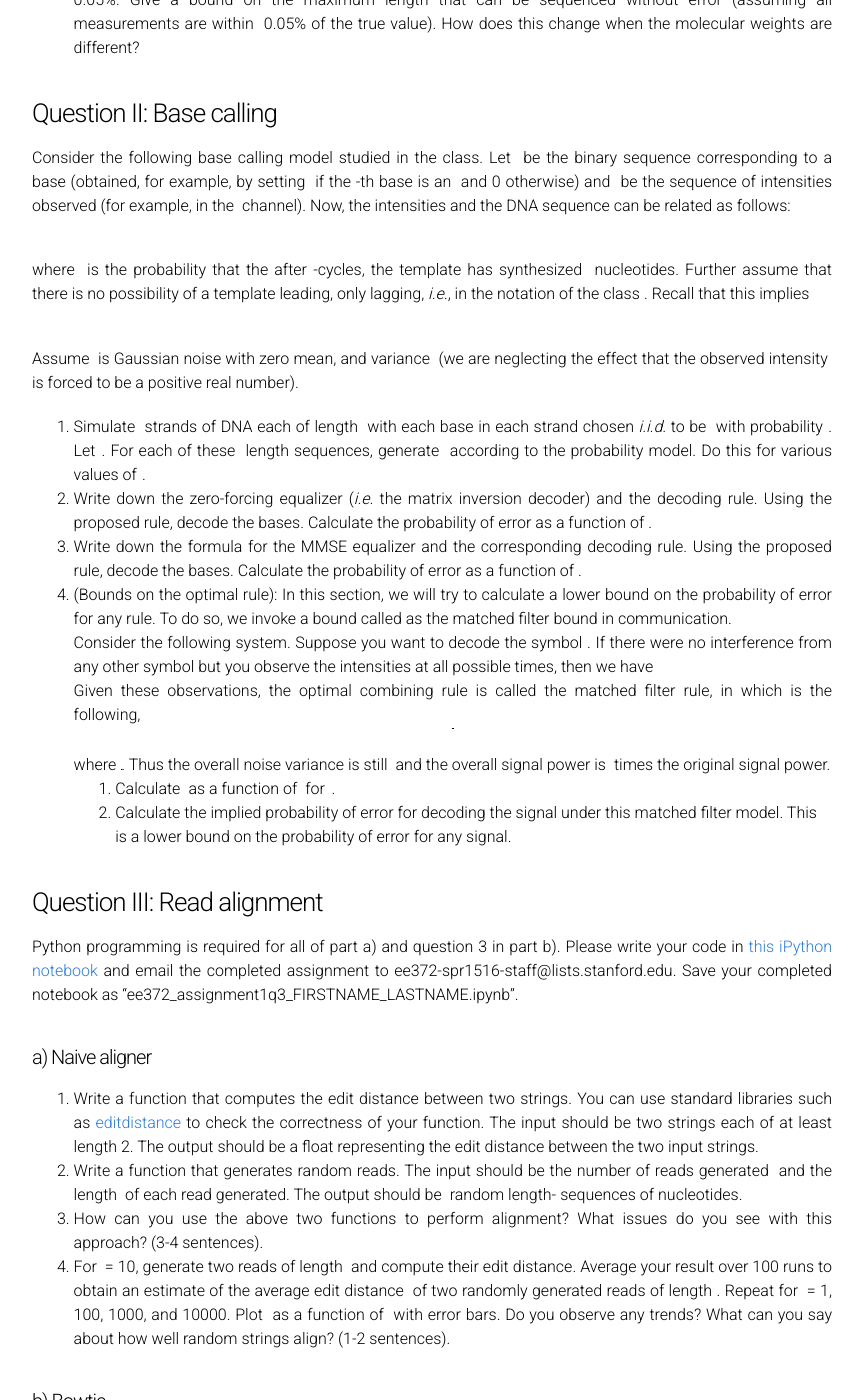
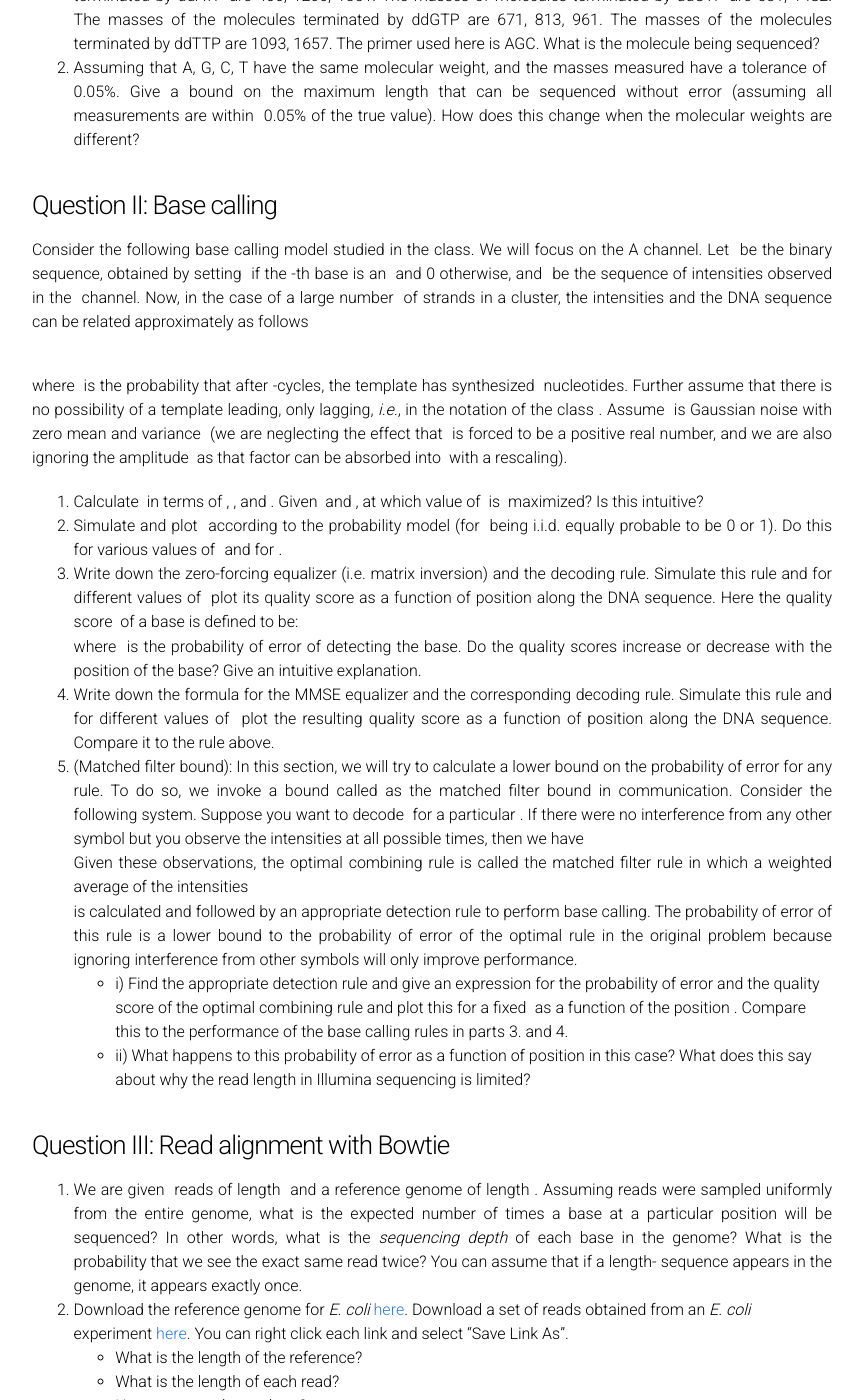
Before and after one commit to laurashen/data-science-sequencing.github.io, a Jekyll site: the page built from assignments/assignment1.md, in a window 1280 px wide and 1400 px high, scrolled down 445 px. Shown: the whole window, without its empty margins (208-1071 px from the left). Built offline with Jekyll 4.4.1, drawn with Linux system fonts in a browser that asks for light colours; formulas are drawn with MathJax 3; comment, search, counter and statistics services are not loaded; some of the changed text lies outside the part shown.

Commit message:
edits to assignment1

```diff
--- a/assignments/assignment1.md
+++ b/assignments/assignment1.md
@@ -7,6 +7,8 @@
 
 posted Friday 8 April 2016
 due Monday 18 April 2016 at midnight
+
+**Submission policy**: Report all plots (Question II parts 2, 3, 4, 5i and Question III part 3) and your code in [this iPython notebook](/assets/assignment1/ee372_assignment1q3.ipynb). Print your notebook as a PDF and attach it to the rest of your assignment. Turn in your assignment on the 2nd floor of Packard in the EE372 bin next to the kitchen area.
 
 ### Question I: Sanger sequencing
 
@@ -25,91 +27,51 @@
 
 ### Question II: Base calling
 
-Consider the following base calling model studied in the class. Let
-$$s_1,\cdots,s_L$$ be the binary sequence corresponding to a
-base (obtained, for example,
-by setting $$s_t=1$$ if the $$t$$-th base is an $$A$$ and 0 otherwise)
-and $$I_1,…,I_L$$
-be the sequence of intensities observed (for example, in the $$A$$ channel).
-Now, the intensities and the DNA sequence can be related as follows:
+Consider the following base calling model studied in the class. We will focus on the A channel. Let
+$$s(1),\dots,s(L)$$ be the binary sequence, obtained by setting $$s(t)=1$$ if the $$t$$-th base is an $$A$$ and 0 otherwise, and $$y(1),y(2),\dots,y(L)$$ be the sequence of intensities observed in the $$A$$ channel. Now, in the case of a large number $$N$$ of strands in a cluster, the intensities and the DNA sequence can be related approximately as follows
 
 $$
-I_t  = \sum_{j=1}^{L} Q_{jt} s_{j} + n_t, \ \ \ t=1,2,\cdots,L ,
+y(t)  = \sum_{j} Q_{jt} s(j) + n(t), \ \ \ t=1,2,\dots,L ,
 $$
 
-where $$Q_{jt}$$ is the probability that the after $$t$$-cycles,
+where $$Q_{jt}$$ is the probability that after $$t$$-cycles,
 the template has synthesized $$j$$ nucleotides. Further assume that
 there is no possibility of a template leading, only lagging, _i.e._,
-in the notation of the class $$q=0$$.
-Recall that this implies
+in the notation of the class $$q=0$$. Assume $$n(t)$$ is Gaussian noise with zero mean and variance $$\sigma^2$$ (we are neglecting the effect that $$y(t)$$ is forced to be a positive real number, and we are also ignoring the amplitude $$a$$ as that factor can be absorbed into $$\sigma^2$$ with a rescaling).
 
-$$
-Q_{jt} =  \binom{t}{j} (1-p)^j p^{t-j}.
-$$
+1. Calculate $$Q_{jt}$$ in terms of $$j$$, $$t$$, and $$p$$. Given $$t$$ and $$p$$, at which value of $$j$$ is $$Q_{jt}$$ maximized? Is this intuitive?
 
-Assume $$n_t$$ is Gaussian noise with zero mean, and
-variance $$\sigma^2$$ (we are neglecting the effect that the
-observed intensity $$I_t$$ is forced to be a positive real number).
+2. Simulate and plot $$y(1),\dots,y(L)$$ according to the probability model (for $$s(t)$$ being i.i.d. equally probable to be 0 or 1). Do this for various values of $$p=0,0.01,0.05,0.1,0.2 $$ and for $$\sigma^2 = 0.1$$.
 
-1. Simulate $$N$$ strands of DNA each of length $$L$$
-with each base in each strand chosen _i.i.d._
-to be $$\{0,1\}$$ with probability $$\{1/4, 3/4\}$$.
-Let $$N=100, L=100$$. For each of these $$L$$
-length sequences, generate $$I_1,…,I_L$$ according
-to the probability model. Do this for various values
-of $$p = 0, 0.01, 0.05, 0.1, 0.2$$.
+3. Write down the zero-forcing equalizer (i.e.
+matrix inversion)
+and the decoding rule. Simulate this rule and for different values of $$p$$ plot its quality score as a function of position along the DNA sequence. Here the quality score $$Q$$ of a base is defined to be:
+\\[
+Q = -10 \log_{10} p_e
+\\]
+where $$p_e$$ is the probability of error of detecting the base. Do the quality scores increase or decrease with the position of the base? Give an intuitive explanation.
 
-2. Write down the zero-forcing equalizer (_i.e._ the
-matrix inversion decoder)
-and the decoding rule. Using the proposed rule,
-decode the bases. Calculate the probability of
-error as a function of $$p$$.
+4. Write down the formula for the MMSE equalizer
+and the corresponding decoding rule. Simulate this rule and for different values of $$p$$ plot the resulting quality score as a function of position along the DNA sequence. Compare it to the rule above.
 
-3. Write down the formula for the MMSE equalizer
-and the corresponding decoding rule. Using the
-proposed rule, decode the bases. Calculate
-the probability of error as a function of $$p$$.
-
-4. (Bounds on the optimal rule): In this section,
+5. (Matched filter bound): In this section,
 we will try to calculate a lower bound on the probability of error
 for any rule. To do so, we invoke a bound called as the matched
-filter bound in communication.
-Consider the following system. Suppose you want to decode the symbol $$s_m$$.
+filter bound in communication. Consider the following system. Suppose you want to decode $$s(m)$$ for a particular $$m$$.
 If there were no interference from any other symbol but you observe
 the intensities at all possible times, then we have
 \\[
-I_t = Q_{mt} s_m + n_t.
+\tilde{y}(t) = Q_{mt} s(m) + n(t),  \ \ \ t=1,2,\dots,L.
 \\]
-Given these observations, the optimal combining rule is called the matched filter rule,
-in which is the following,
+Given these observations, the optimal combining rule is called the matched filter rule in which a weighted average of the intensities
 \\[
-y_m = \frac{1}{A_m} \sum_t Q_{mt}  I_t = \frac{1}{A_m} \sum_t \left( Q_{mt}^2 s_m +  Q_{mt} n_t\right),
+y_m = \sum_t Q_{mt}\tilde{y}(t)
 \\]
-where $$A_m = \sqrt{\left(\sum_t Q_{mt}^2\right)}$$. Thus the overall
-noise variance is still $$\sigma^2$$ and the overall signal power is $$A_m$$ times
-the original signal power.
-    1. Calculate $$A_m$$ as a function of $$m$$ for $$m=1,2,\cdots,L\$$  and plot this for
-    a fixed $$p=0.1$$.
-    2. Calculate the implied probability of error for decoding the signal under
-    this matched filter model. This is a lower bound on the probability of
-    error for any signal.
+is calculated and followed by an appropriate detection rule to perform base calling. The probability of error of this rule is a lower bound to the probability of error of the optimal rule in the original problem because ignoring interference from other symbols will only improve performance.
+    - i) Find the appropriate detection rule and give an expression for the probability of error and the quality score of the optimal combining rule and plot this for a fixed $$p=0.05$$ as a function of the position $$m$$. Compare this to the performance of the base calling rules in parts 3. and 4.
+    - ii) What happens to this probability of error as a function of position in this case? What does this say about why the read length in Illumina sequencing is limited?
 
-
-### Question III: Read alignment
-
-Python programming is required for all of part a) and question 3 in part b). Please write your code in [this iPython notebook](/assets/assignment1/ee372_assignment1q3.ipynb) and email the completed assignment to ee372-spr1516-staff@lists.stanford.edu. Save your completed notebook as "ee372_assignment1q3_FIRSTNAME_LASTNAME.ipynb".
-
-#### a) Naive aligner
-
-1. Write a function that computes the edit distance between two strings. You can use standard libraries such as [editdistance](https://pypi.python.org/pypi/editdistance) to check the correctness of your function. The input should be two strings each of at least length 2. The output should be a float representing the edit distance between the two input strings.
-
-2. Write a function that generates random reads. The input should be the number of reads generated $$N$$ and the length $$L$$ of each read generated. The output should be $$N$$ random length-$$L$$ sequences of nucleotides.
-
-3. How can you use the above two functions to perform alignment? What issues do you see with this approach? (3-4 sentences).
-
-4. For $$L$$ = 10, generate two reads of length $$L$$ and compute their edit distance. Average your result over 100 runs to obtain an estimate of the average edit distance $$\hat{d}_L$$ of two randomly generated reads of length $$L$$. Repeat for $$L$$ = 1, 100, 1000, and 10000. Plot $$\hat{d}_L$$ as a function of $$L$$ with error bars. Do you observe any trends? What can you say about how well random strings align? (1-2 sentences).
-
-#### b) Bowtie
+### Question III: Read alignment with Bowtie
 
 1. We are given $$N$$ reads of length $$L$$ and a reference genome of length $$\ell$$. Assuming reads were sampled uniformly from the entire genome, what is the expected number of times a base at a particular position will be sequenced? In other words, what is the _sequencing depth_ of each base in the genome? What is the probability that we see the exact same read twice? You can assume that if a length-$$L$$ sequence appears in the genome, it appears exactly once.
 
@@ -120,7 +82,7 @@
 - What is the maximum number of times a read is repeated?
 - What is the sequencing depth of each base in the reference for this experiment?
 
-3. How many distinct 20-length substrings do you see across all reads? These substrings are commonly referred to as $$k$$-mers where $$k$$ = 20. Count how often each distinct 20-mer appears and generate a histogram of the counts. (_Hint_: Note that initializing a length-$$4^{20}$$ array may not be a viable approach. Consider using dictionaries!)
+3. How many distinct 20-length substrings do you see across all reads? These substrings are commonly referred to as $$k$$-mers ($$k$$ = 20 in this case). Count how often each distinct 20-mer appears and generate a histogram of the counts. _Hint_: Note that initializing a length-$$4^{20}$$ array may not be a viable approach. Consider using dictionaries!
 
 4. [Bowtie](http://bowtie-bio.sourceforge.net/manual.shtml) is a popular read aligner optimized for aligning large amounts of short reads to long references. Bowtie is preinstalled on Stanford's Corn cluster, but you can also install Bowtie on your local machine by downloading the [binary](https://sourceforge.net/projects/bowtie-bio/files/bowtie/).
 - Build a Bowtie index from the _E. coli_ reference genome ("bowtie-build" command). You can copy the downloaded files from your computer to Corn using the [scp](http://www.hypexr.org/linux_scp_help.php) command.
```
Also changed, not shown: _drafts/future_questions.md (added, +11 -0 lines).
